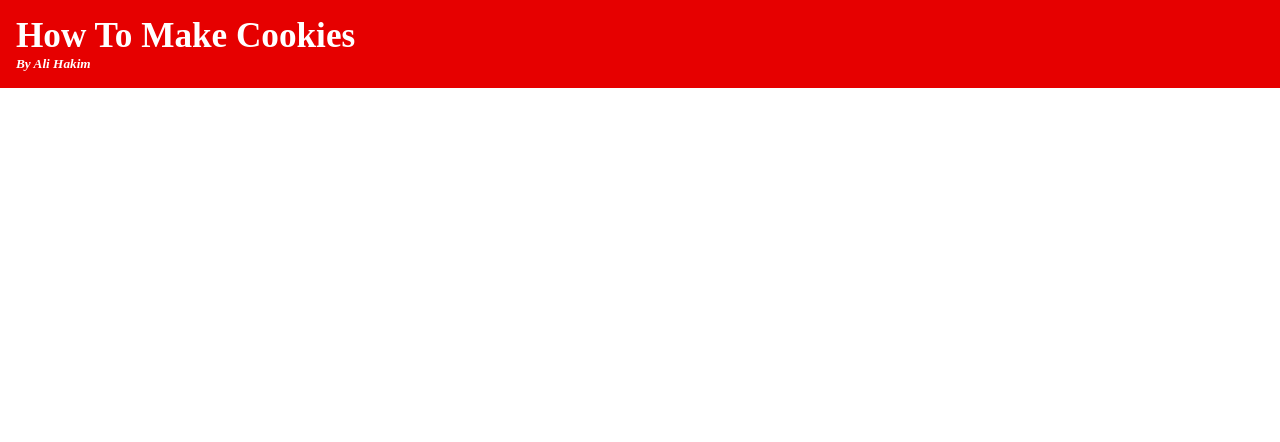
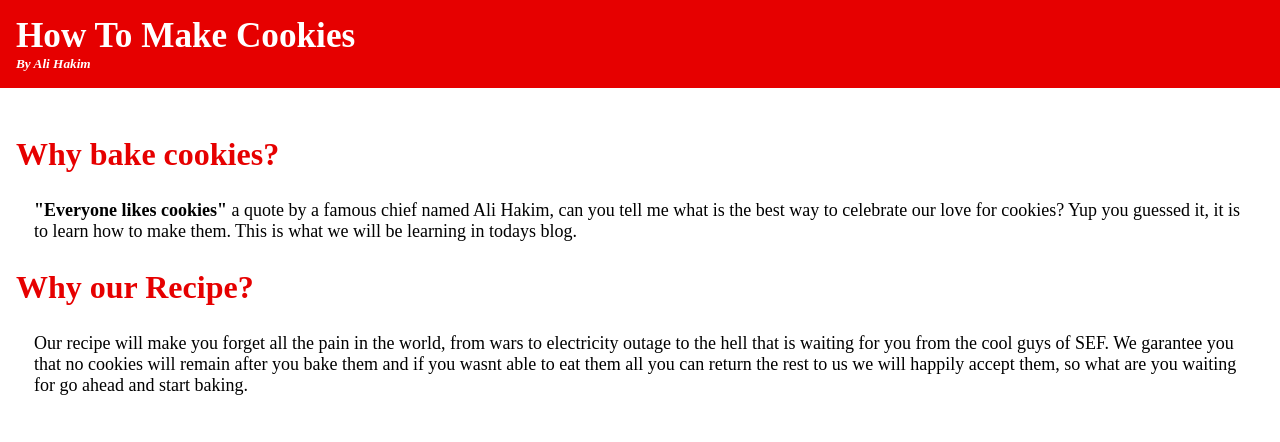
Before and after one commit to AliHakim773/Blog-Page, a plain HTML site: page Index.html in a window 1280 px wide. Drawn offline with Linux system fonts and the light colour scheme.

Commit message:
added introduction section html and css

```diff
--- a/Index.html
+++ b/Index.html
@@ -9,9 +9,31 @@
     <body>
         <!-- Header Start -->
         <header class="section header">
-            <h1 class="title header-title">How To Make Cookies</h1>
+            <h1 class="header-title">How To Make Cookies</h1>
             <h5 class="credits">By Ali Hakim</h5>
         </header>
         <!-- Header End -->
+
+        <!-- Introduction Start -->
+        <section class="section">
+            <h2 class="title">Why bake cookies?</h2>
+            <p class="paragraph">
+                <strong>"Everyone likes cookies"</strong> a quote by a famous
+                chief named Ali Hakim, can you tell me what is the best way to
+                celebrate our love for cookies? Yup you guessed it, it is to
+                learn how to make them. This is what we will be learning in
+                todays blog.
+            </p>
+            <h2 class="title">Why our Recipe?</h2>
+            <p class="paragraph">
+                Our recipe will make you forget all the pain in the world, from
+                wars to electricity outage to the hell that is waiting for you
+                from the cool guys of SEF. We garantee you that no cookies will
+                remain after you bake them and if you wasnt able to eat them all
+                you can return the rest to us we will happily accept them, so
+                what are you waiting for go ahead and start baking.
+            </p>
+        </section>
+        <!-- Introduction End -->
     </body>
 </html>
--- a/Styles/Index.css
+++ b/Styles/Index.css
@@ -13,9 +13,18 @@
     background-color: #e60000;
     color: white;
 }
-.title {
+.header-title {
     font-size: 2.2em;
 }
 .credits {
     font-style: italic;
 }
+
+.title {
+    color: #e60000;
+    font-size: 2em;
+}
+.paragraph {
+    margin: 1.5em 1em;
+    font-size: 18px;
+}
```
